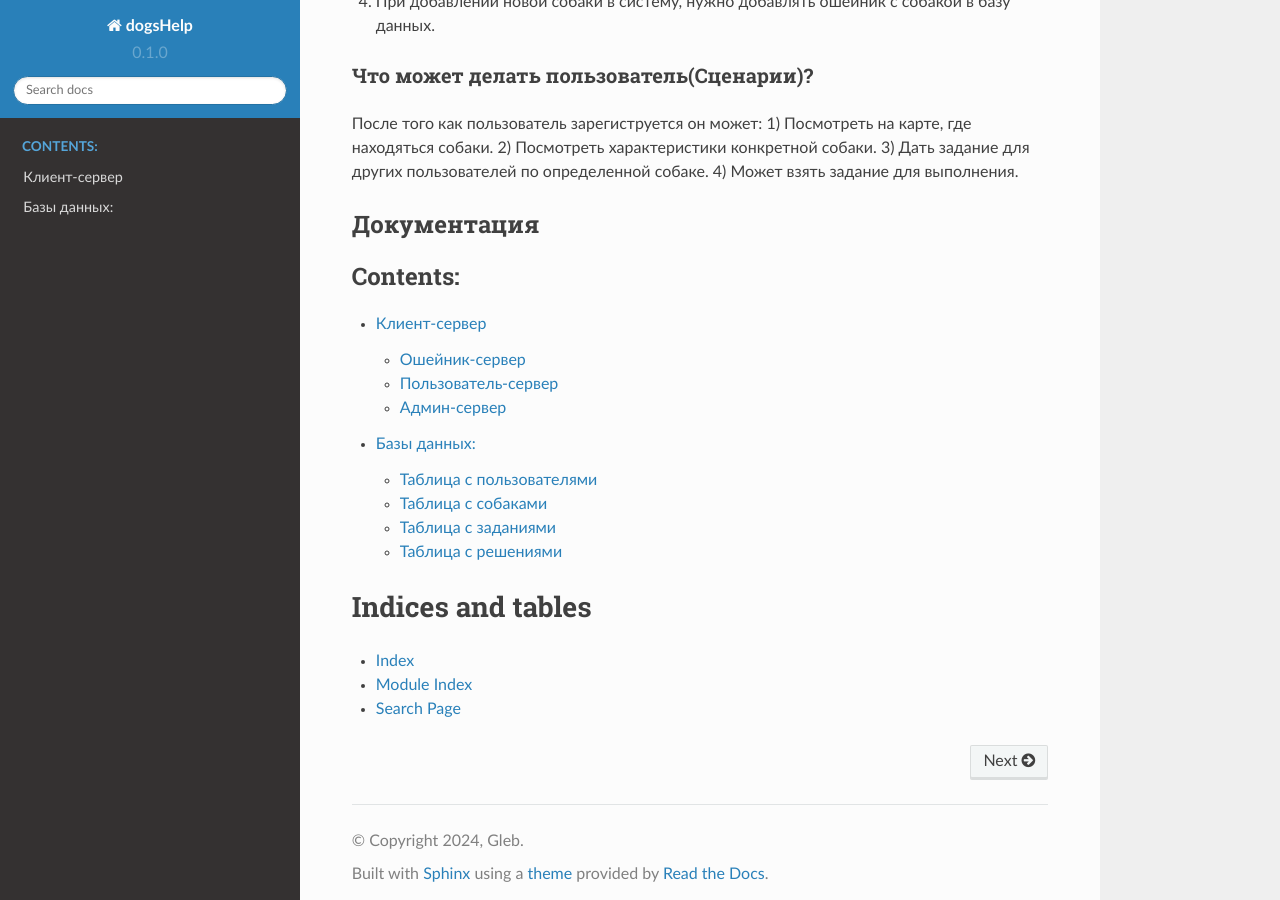
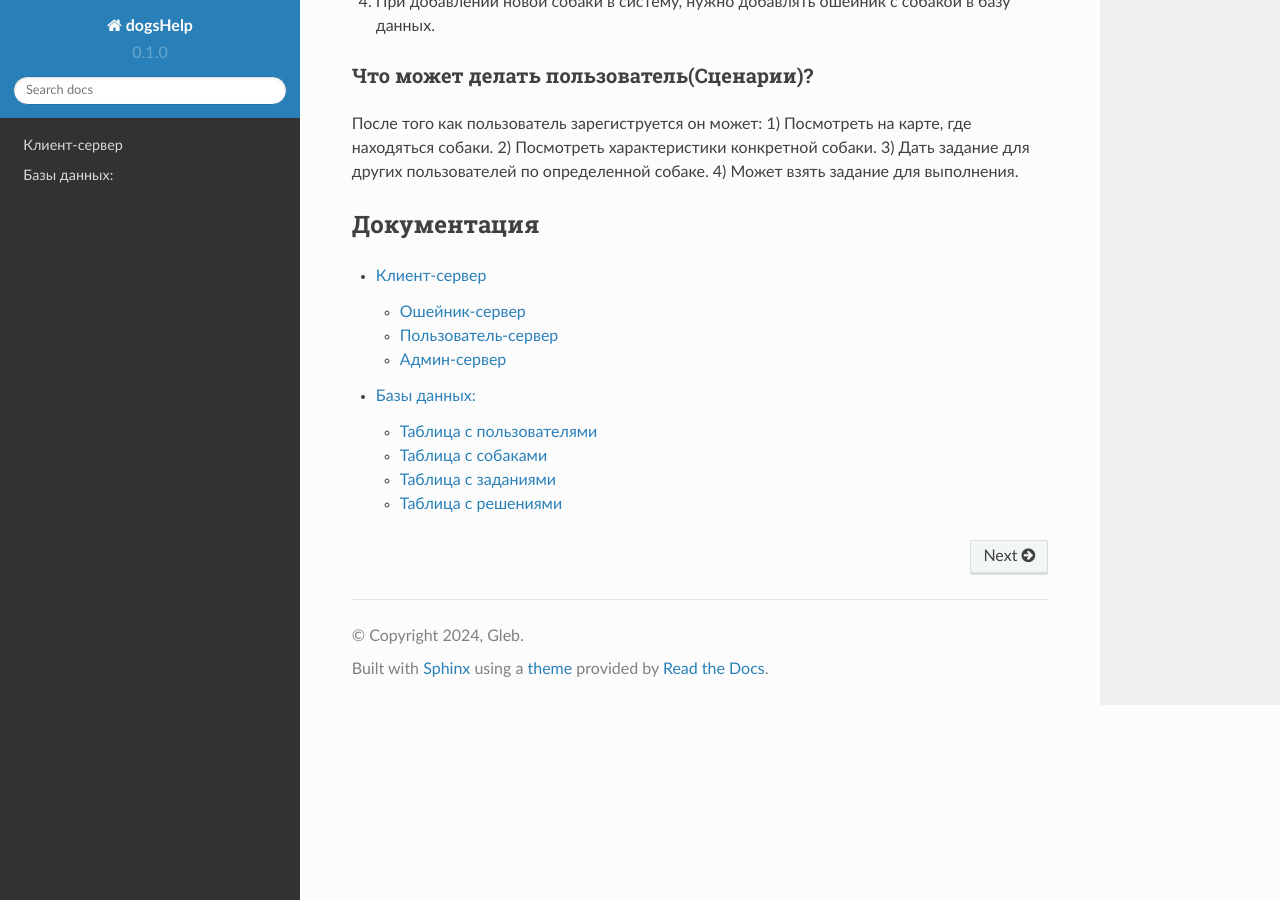
Before and after one commit to Astrof123/dogsHelpRead, a Sphinx documentation site: the page built from docs/source/index.rst, in a window 1280 px wide and 900 px high, scrolled down 614 px. Built offline with Sphinx 7.4.7 and the Read the Docs theme 2.0.0, drawn with Linux system fonts in a browser that asks for light colours.

Commit message:
Update index.rst

```diff
--- a/docs/source/index.rst
+++ b/docs/source/index.rst
@@ -35,15 +35,6 @@
 ------------
 .. toctree::
    :maxdepth: 2
-   :caption: Contents:
 
    api
    databases
-
-
-Indices and tables
-==================
-
-* :ref:`genindex`
-* :ref:`modindex`
-* :ref:`search`
```
